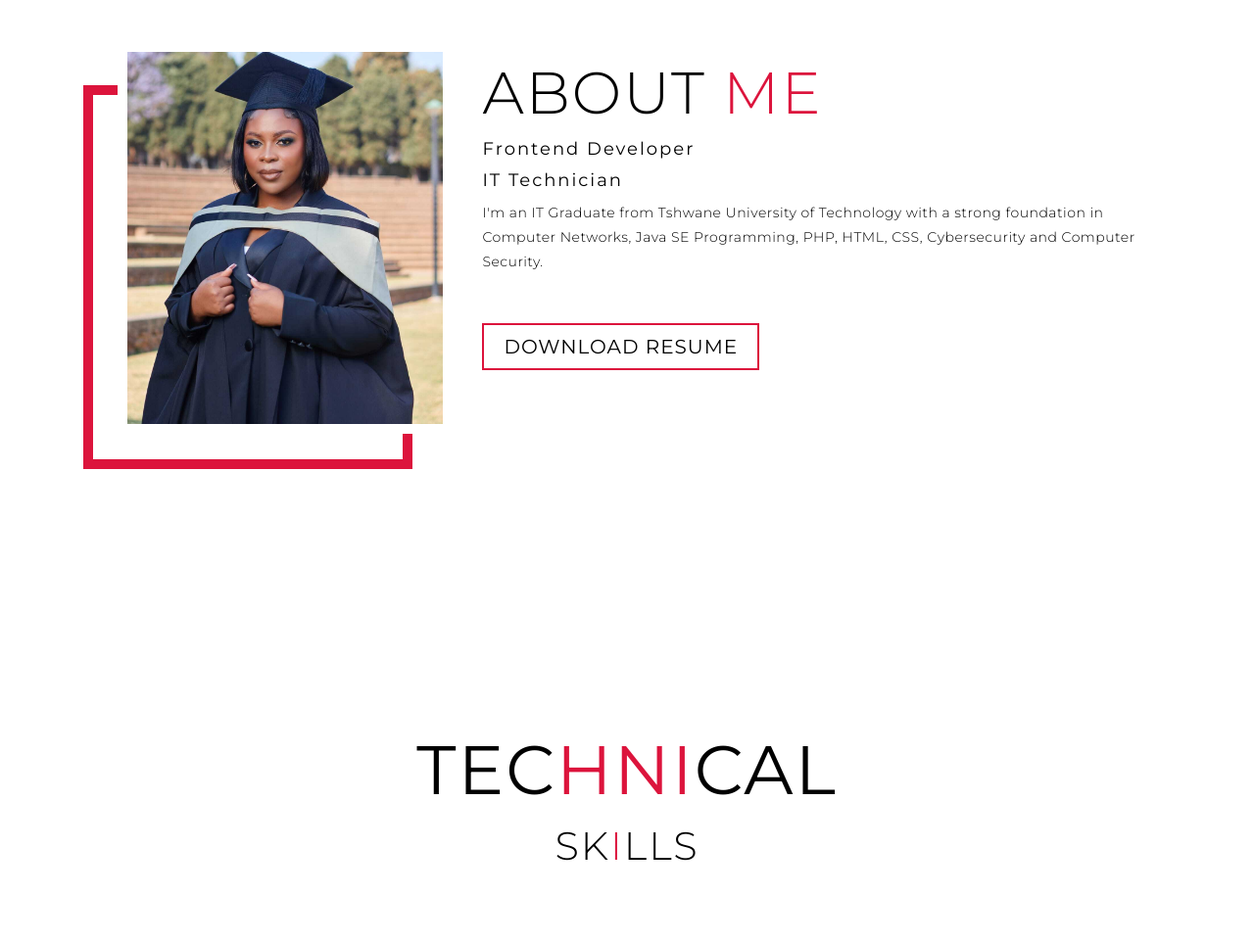
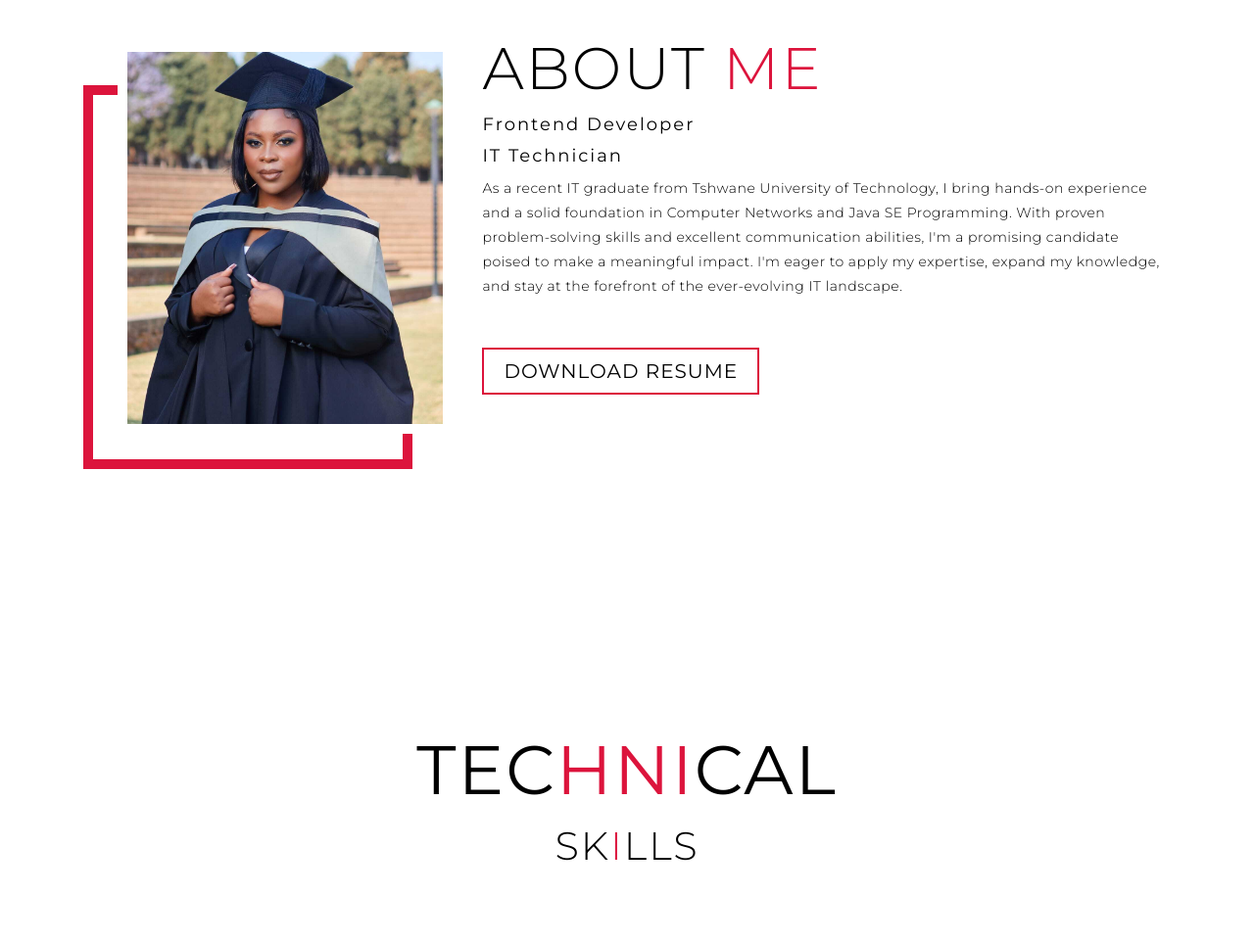
Before and after one commit to MakhananaNgobeni/odette, a plain HTML site: page index.html in a window 1280 px wide. Shown: the part 957-1919 px from the top of the page at 98% size. Drawn offline with Linux system fonts and the light colour scheme.

Commit message:
Update index.html

```diff
--- a/index.html
+++ b/index.html
@@ -65,8 +65,10 @@
       <h1 class="section-title">About <span>me</span></h1>
       <h2>Frontend Developer</h2>
       <h2>IT Technician</h2>
-      <p>I'm an IT Graduate from Tshwane University of Technology with a strong foundation in Computer
-          Networks, Java SE Programming, PHP, HTML, CSS, Cybersecurity and Computer Security.</p>
+      <p>As a recent IT graduate from Tshwane University of Technology, I bring hands-on experience and a solid
+foundation in Computer Networks and Java SE Programming. With proven problem-solving skills and excellent
+communication abilities, I'm a promising candidate poised to make a meaningful impact. I'm eager to apply my
+expertise, expand my knowledge, and stay at the forefront of the ever-evolving IT landscape.</p>
       <a href="Resume.pdf" target="-" class="cta">Download Resume</a>
     </div>
   </div>
```
